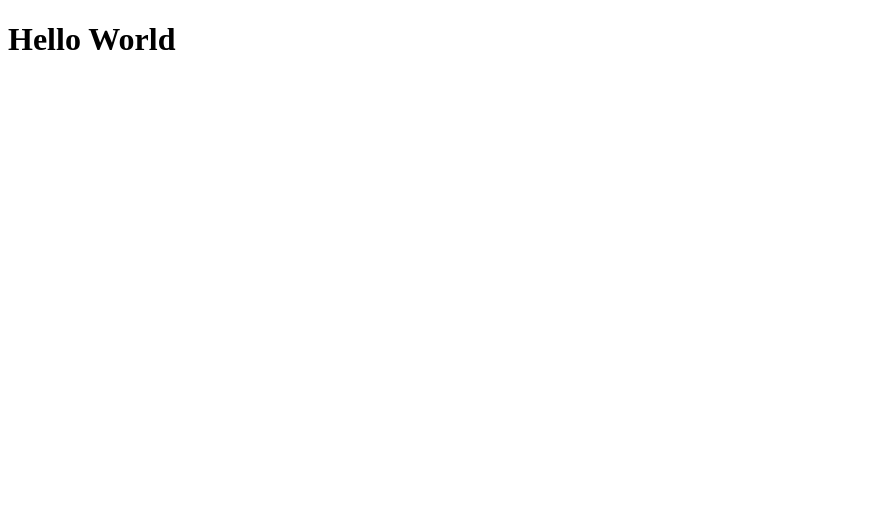
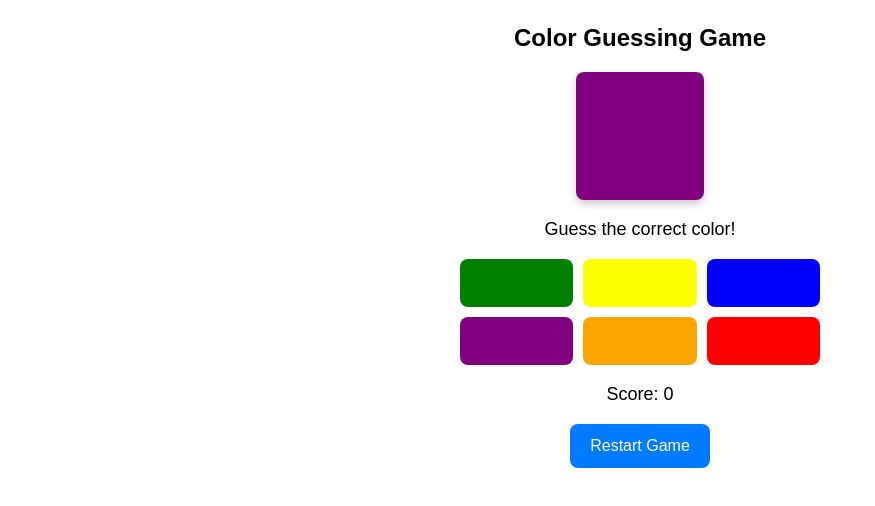
Before and after one commit to Akanimoh12/Color-Guess-Game, a React (Vite) app: page / in a window 1280 px wide. Shown: the top 506 px of the page, without its empty margins (0-875 px from the left). Built offline with nearby package versions, Linux system fonts and the light colour scheme.

Commit message:
added some components

```diff
--- a/index.html
+++ b/index.html
@@ -5,6 +5,7 @@
     <link rel="icon" type="image/svg+xml" href="/vite.svg" />
     <meta name="viewport" content="width=device-width, initial-scale=1.0" />
     <title>Color Game</title>
+    <script src="https://unpkg.com/@tailwindcss/browser@4"></script>
   </head>
   <body>
     <div id="root"></div>
--- a/src/App.jsx
+++ b/src/App.jsx
@@ -1,11 +1,12 @@
 
+import Fetch from "./components/Fetch"
 
 function App() {
 
 
   return (
     <>
-      <h1>Hello World</h1>
+      <Fetch />
     </>
   )
 }
--- /dev/null
+++ b/src/components/ColorGuessingGame.css
@@ -0,0 +1,99 @@
+/* General Container Styling */
+.container {
+    padding: 20px;
+    max-width: 400px;
+    margin: 0 auto;
+    text-align: center;
+    font-family: Arial, sans-serif;
+  }
+
+  /* Title Styling */
+  .title {
+    font-size: 24px;
+    font-weight: bold;
+    margin-bottom: 16px;
+  }
+
+  /* Target Color Box */
+  .color-box {
+    width: 128px;
+    height: 128px;
+    margin: 0 auto 16px;
+    border-radius: 8px;
+    box-shadow: 0 4px 8px rgba(0, 0, 0, 0.2);
+    transition: background-color 0.3s ease;
+  }
+
+  /* Instructions Text */
+  .instructions {
+    font-size: 18px;
+    margin-bottom: 16px;
+  }
+
+  /* Color Options Grid */
+  .color-options {
+    display: grid;
+    grid-template-columns: repeat(3, 1fr);
+    gap: 10px;
+    margin-bottom: 16px;
+  }
+
+  /* Color Option Buttons */
+  .color-option {
+    width: 100%;
+    height: 48px;
+    border: none;
+    border-radius: 8px;
+    cursor: pointer;
+    transition: transform 0.2s ease, box-shadow 0.2s ease;
+  }
+
+  .color-option:hover {
+    transform: scale(1.1);
+    box-shadow: 0 4px 12px rgba(0, 0, 0, 0.3);
+  }
+
+  /* Game Status Message */
+  .game-status {
+    font-size: 20px;
+    font-weight: bold;
+    margin-bottom: 8px;
+  }
+
+  /* Score Display */
+  .score {
+    font-size: 18px;
+    margin-bottom: 16px;
+  }
+
+  /* New Game Button */
+  .new-game-button {
+    padding: 10px 20px;
+    background-color: #007bff;
+    color: white;
+    border: none;
+    border-radius: 8px;
+    cursor: pointer;
+    transition: background-color 0.3s ease, transform 0.2s ease;
+  }
+
+  .new-game-button:hover {
+    background-color: #0056b3;
+    transform: scale(1.05);
+  }
+
+  /* Responsive Design */
+  @media (max-width: 480px) {
+    .container {
+      padding: 10px;
+    }
+
+    .color-box {
+      width: 100px;
+      height: 100px;
+    }
+
+    .color-option {
+      height: 40px;
+    }
+  }
--- /dev/null
+++ b/src/components/CorrectAnimation.jsx
@@ -0,0 +1,9 @@
+import React from 'react'
+
+export default function CorrectAnimation() {
+  return (
+    <div>
+      You Pass
+    </div>
+  )
+}
--- /dev/null
+++ b/src/components/Fetch.jsx
@@ -0,0 +1,79 @@
+import React, { useState, useEffect } from 'react';
+import './ColorGuessingGame.css';
+import CorrectAnimation from './CorrectAnimation';
+
+const colors = ['red', 'blue', 'green', 'yellow', 'purple', 'orange'];
+
+const shuffleArray = (array) => {
+  return array.sort(() => Math.random() - 0.5);
+};
+
+export default function ColorGuessingGame() {
+  const [targetColor, setTargetColor] = useState('');
+  const [colorOptions, setColorOptions] = useState([]);
+  const [gameStatus, setGameStatus] = useState('');
+  const [score, setScore] = useState(0);
+
+  const startNewGame = () => {
+    const shuffledColors = shuffleArray([...colors]);
+    setTargetColor(shuffledColors[Math.floor(Math.random() * shuffledColors.length)]);
+    setColorOptions(shuffleArray([...shuffledColors]));
+    setGameStatus('');
+    setScore(0);
+  };
+
+  const handleGuess = (color) => {
+    if (color === targetColor) {
+      setGameStatus(<CorrectAnimation/>);
+      setScore(prevScore => prevScore + 1);
+    } else {
+      setGameStatus('Wrong! Try again.');
+    }
+    const shuffledColors = shuffleArray([...colors]);
+    setTargetColor(shuffledColors[Math.floor(Math.random() * shuffledColors.length)]);
+    setColorOptions(shuffleArray([...shuffledColors]));
+  };
+
+  useEffect(() => {
+    startNewGame();
+  }, []);
+
+  return (
+    <div className="container">
+      <h1 className="title">Color Guessing Game</h1>
+
+      <div
+        data-testid="colorBox"
+        className="color-box"
+        style={{ backgroundColor: targetColor }}
+      ></div>
+
+      <p data-testid="gameInstructions" className="instructions">Guess the correct color!</p>
+
+      <div className="color-options">
+        {colorOptions.map((color, index) => (
+          <button
+            key={index}
+            data-testid="colorOption"
+            className="color-option"
+            style={{ backgroundColor: color }}
+            onClick={() => handleGuess(color)}
+          ></button>
+        ))}
+      </div>
+
+      <p data-testid="gameStatus" className="game-status">{gameStatus}</p>
+
+      <p data-testid="score" className="score">Score: {score}</p>
+
+      <button
+        data-testid="newGameButton"
+        className="new-game-button"
+        onClick={startNewGame}
+      >
+        Restart Game
+      </button>
+
+    </div>
+  );
+}
```
